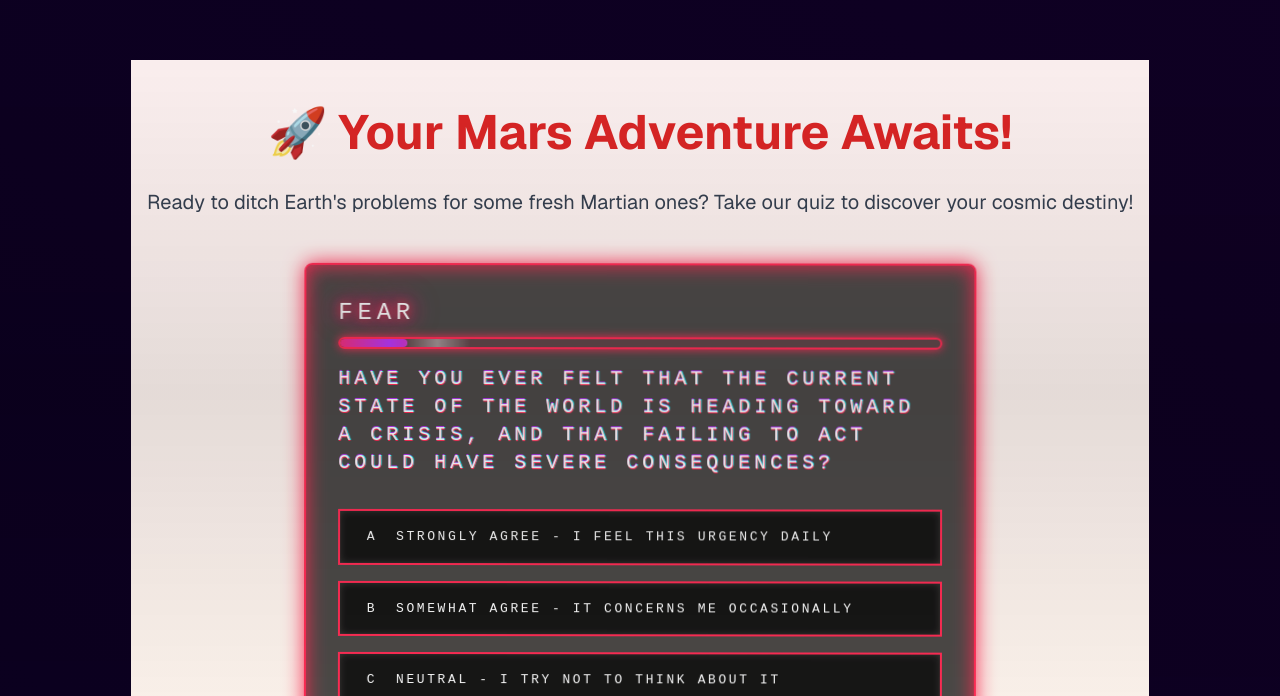
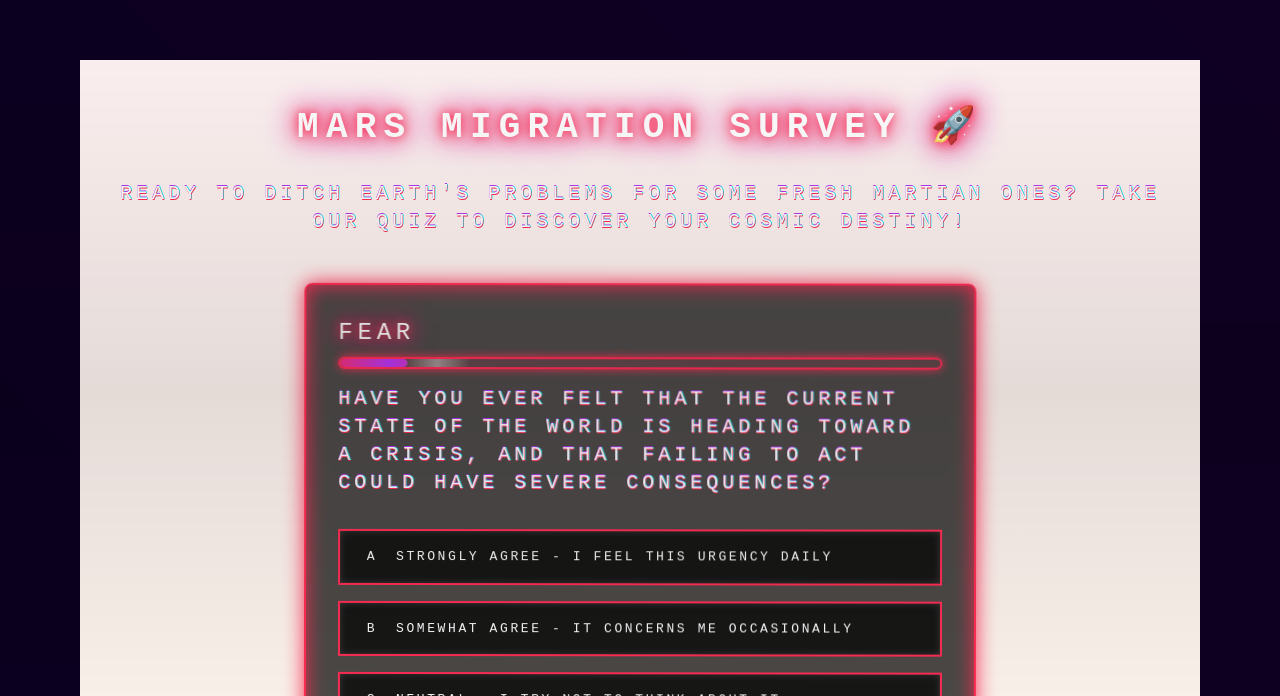
Before and after one commit to frido22/mars, a Next.js app: page / in a window 1280 px wide. Shown: the part 104-800 px from the top of the page. Built offline with nearby package versions, Linux system fonts and the light colour scheme.

Commit message:
Fix type inconsistencies between components
- Update Survey component to use Record<string, string> for answers
- Update page component to convert answers to array for Results
- Ensure consistent typing across all components

```diff
--- a/app/components/Results.tsx
+++ b/app/components/Results.tsx
@@ -24,7 +24,7 @@ const Results = ({ answers }: ResultsProps) => {
           headers: {
             'Content-Type': 'application/json',
           },
-          body: JSON.stringify({ answers }),
+          body: JSON.stringify({ answers: answers.map(answer => String(answer)) }),
         });
 
         if (!res.ok) throw new Error('Failed to generate response');
--- a/app/components/Survey.tsx
+++ b/app/components/Survey.tsx
@@ -122,15 +122,19 @@ const surveyQuestions: SurveyQuestion[] = [
 ];
 
 interface SurveyProps {
-  onComplete: (answers: string[]) => void;
+  onComplete: (answers: Record<string, string>) => void;
 }
 
 const Survey = ({ onComplete }: SurveyProps) => {
   const [currentQuestionIndex, setCurrentQuestionIndex] = useState(0);
-  const [answers, setAnswers] = useState<string[]>([]);
+  const [answers, setAnswers] = useState<Record<string, string>>({});
 
   const handleAnswer = (answer: string) => {
-    const newAnswers = [...answers, answer];
+    const currentQuestion = surveyQuestions[currentQuestionIndex];
+    const newAnswers = {
+      ...answers,
+      [currentQuestion.id]: answer
+    };
     setAnswers(newAnswers);
 
     if (currentQuestionIndex < surveyQuestions.length - 1) {
--- a/app/page.tsx
+++ b/app/page.tsx
@@ -6,30 +6,30 @@ import Survey from './components/Survey';
 import Results from './components/Results';
 
 export default function Home() {
-  const [surveyComplete, setSurveyComplete] = useState(false);
+  const [showSurvey, setShowSurvey] = useState(true);
   const [answers, setAnswers] = useState<Record<string, string>>({});
 
   const handleSurveyComplete = (surveyAnswers: Record<string, string>) => {
     setAnswers(surveyAnswers);
-    setSurveyComplete(true);
+    setShowSurvey(false);
   };
 
   return (
     <div className="grid grid-rows-[20px_1fr_20px] items-center justify-items-center min-h-screen p-8 pb-20 gap-16 sm:p-20 font-[family-name:var(--font-geist-sans)]">
       <main className="flex flex-col gap-8 row-start-2 items-center sm:items-start min-h-screen bg-gradient-to-b from-red-50 to-orange-50">
         <div className="container mx-auto px-4 py-12">
-          {!surveyComplete ? (
+          {showSurvey ? (
             <>
-              <h1 className="text-5xl font-bold text-center text-red-600 mb-8">
-                🚀 Your Mars Adventure Awaits!
+              <h1 className="text-4xl font-bold mb-8 text-center cyber-text glowing-text">
+                Mars Migration Survey 🚀
               </h1>
-              <p className="text-xl text-center text-gray-700 mb-12">
+              <p className="text-xl mb-12 text-center cyber-text">
                 Ready to ditch Earth's problems for some fresh Martian ones? Take our quiz to discover your cosmic destiny!
               </p>
               <Survey onComplete={handleSurveyComplete} />
             </>
           ) : (
-            <Results answers={answers} />
+            <Results answers={Object.values(answers)} />
           )}
         </div>
       </main>
```
